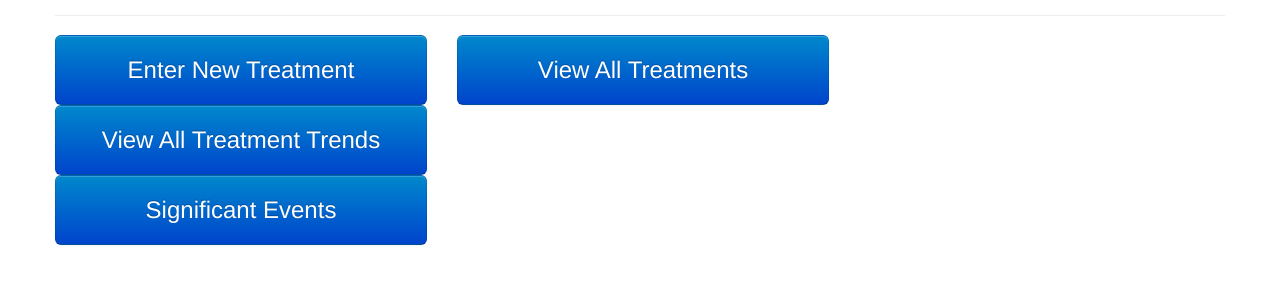
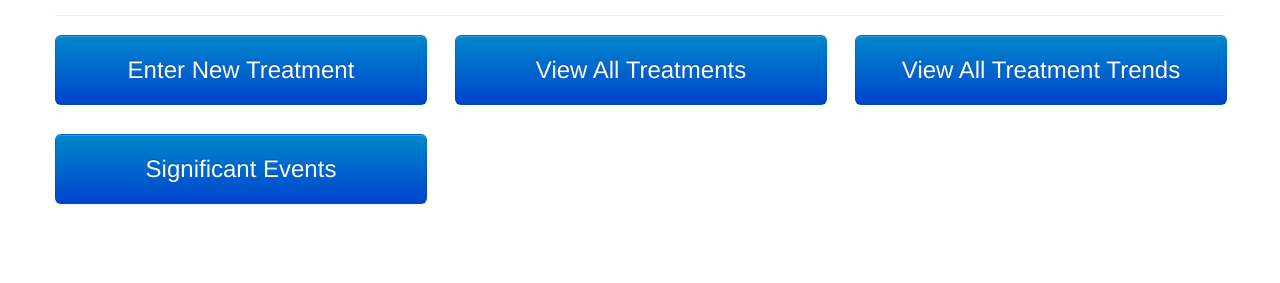
Before and after one commit to arielkirkwood/INFO-310-hfprototype, a plain HTML site: page index.html in a window 1280 px wide. Shown: the part 59-342 px from the top of the page. Drawn offline with nearby package versions, Linux system fonts and the light colour scheme.

Commit message:
fixed button issue

```diff
--- a/css/app.css
+++ b/css/app.css
@@ -30,7 +30,8 @@ header {
 	font-size: 24px;
 	font-weight: normal;
 	padding: 20px 0px;
-margin-right: 0px;
+	margin-bottom: 20px;
+	margin-left: 0px;
 	-webkit-border-radius: 6px;
 	-moz-border-radius: 6px;
 	border-radius: 6px;
--- a/index.html
+++ b/index.html
@@ -34,12 +34,18 @@
 	  <hr/>
 	  <div class="options-container">
 	    <div class="row">
+	    <p class="span4">
 	      <a class="span4 btn btn-primary btn-large" href="#">Enter New Treatment</a>
+	    </p>
+	    <p class="span4">
    	      <a class="span4 btn btn-primary btn-large" href="#">View All Treatments</a>
+        </p>
+        <p class="span4">
           <a class="span4 btn btn-primary btn-large" href="#">View All Treatment Trends</a>
+	    </p>
 	    </div>
 	    <div class="row">
-	    <p>
+	    <p class="span4">
 	      <a class="span4 btn btn-primary btn-large" href="#">Significant Events</a>
 	    </p>
 	    </div>
```
Lines whose indentation alone changed are shown as unchanged.
